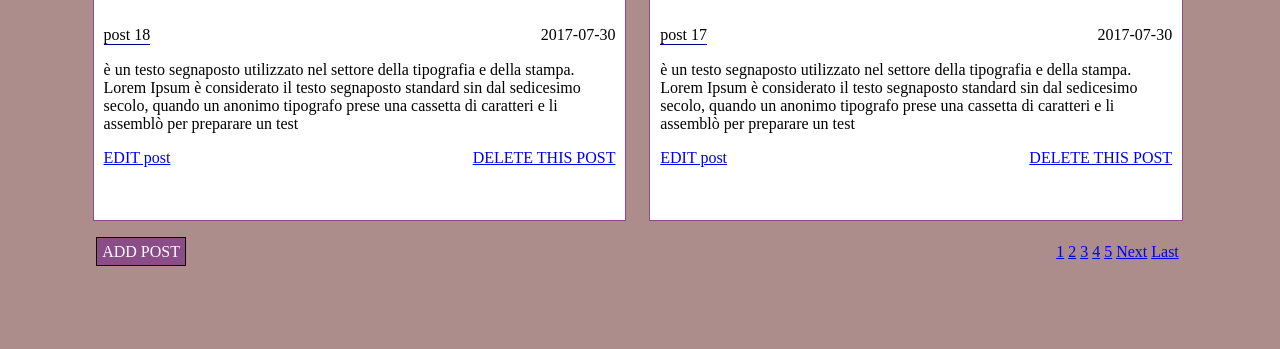
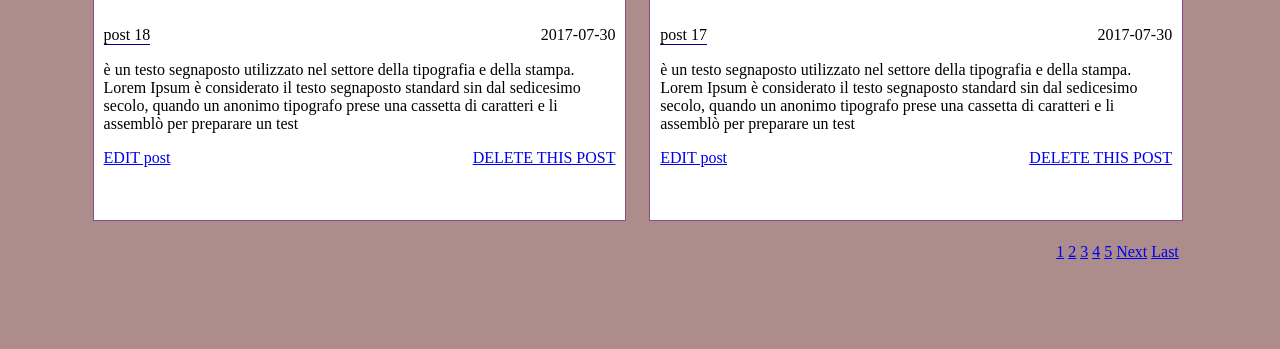
Before and after one commit to AnnBond/MyFirstBlog-MFB-, a PHP site: page / in a window 1280 px wide. Shown: the part 312-661 px from the top of the page. Run offline with PHP 8.4, Linux system fonts and the light colour scheme; data comes from the database, SQL or seed files in the repository.

Commit message:
update footer

```diff
--- a/footer.php
+++ b/footer.php
@@ -1,6 +1,3 @@
-            <div class="addPostBtn">
-                <a href="add.php">ADD POST</a>
-            </div>
-        </div>
+        </div><!--end wrapper-->
     </body>
 </html>
```
